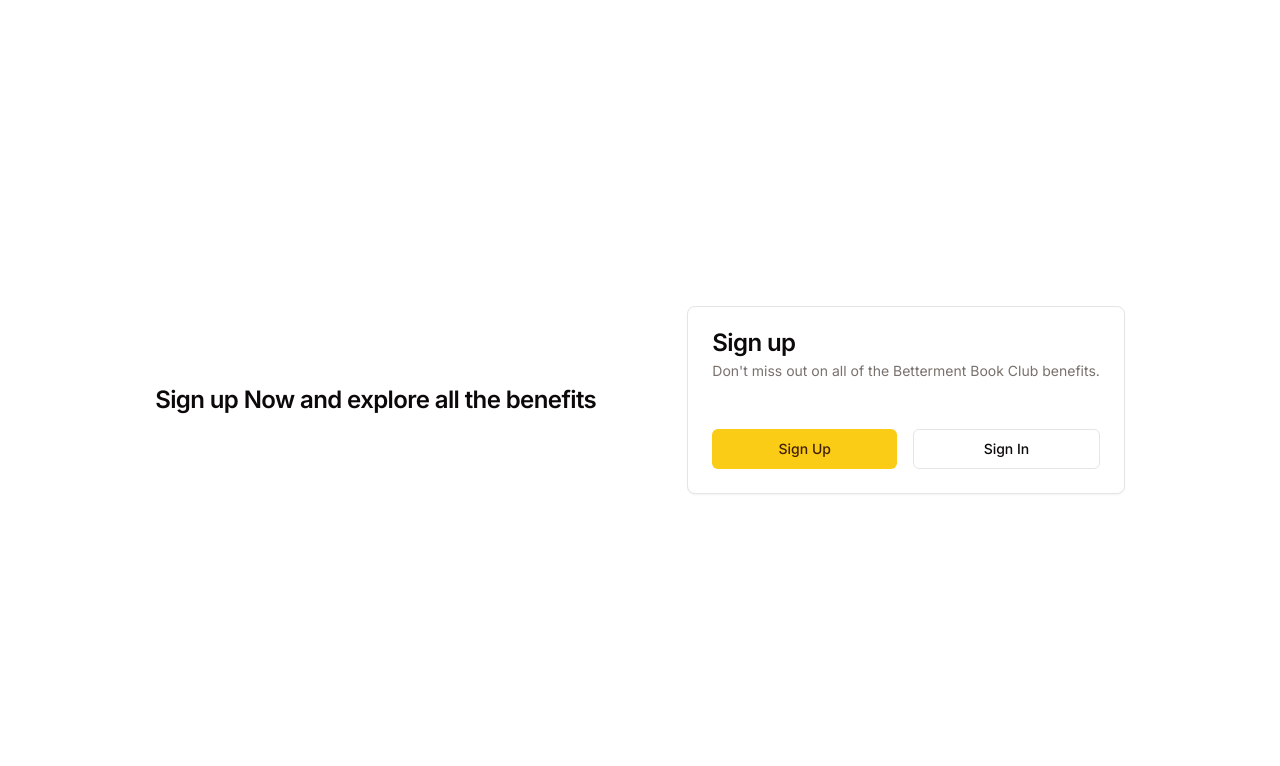
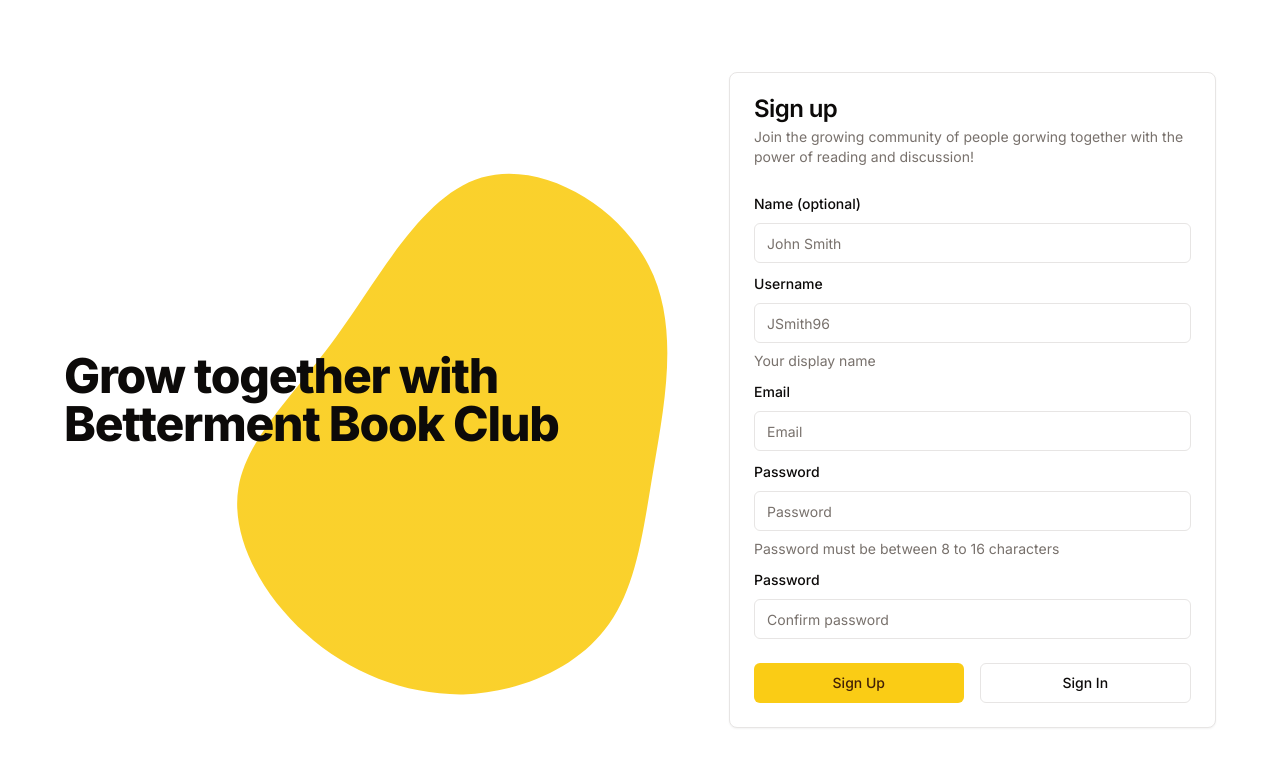
Before and after one commit to Ryan-Williams-Dev/betterment-book-club, a Next.js app: page /auth/sign-up in a window 1280 px wide. Shown: the top 766 px of the page. Built offline with nearby package versions, Linux system fonts and the light colour scheme.

Commit message:
Implemented form for sign up, currently just going to the console, will make sign in page next almost identical

```diff
--- /dev/null
+++ b/app/auth/layout.tsx
@@ -0,0 +1,19 @@
+import Image from "next/image";
+import { ReactNode } from "react";
+
+export default function AuthLayout({ children }: { children: ReactNode }) {
+  return (
+    <section>
+      <div className="absolute w-screen h-screen top md:top-20 md:-left-44">
+        <Image
+          className="-z-10 object-cover md:object-contain"
+          src={"/blob.svg"}
+          fill
+          alt="blog image"
+        />
+      </div>
+
+      {children}
+    </section>
+  );
+}
--- a/app/auth/sign-up/page.tsx
+++ b/app/auth/sign-up/page.tsx
@@ -1,4 +1,10 @@
-import { TypographyH1, TypographyH3 } from "@/components/typography";
+"use client";
+
+import { z } from "zod";
+import { zodResolver } from "@hookform/resolvers/zod";
+import { useForm } from "react-hook-form";
+
+import { TypographyH1 } from "@/components/typography";
 import { Button } from "@/components/ui/button";
 import {
   Card,
@@ -8,27 +14,153 @@ import {
   CardHeader,
   CardTitle,
 } from "@/components/ui/card";
+
 import { cn } from "@/lib/utils";
-import React from "react";
+import {
+  Form,
+  FormControl,
+  FormDescription,
+  FormField,
+  FormItem,
+  FormLabel,
+  FormMessage,
+} from "@/components/ui/form";
+import { Input } from "@/components/ui/input";
+
+const formSchema = z
+  .object({
+    name: z
+      .string()
+      .min(3, { message: "Name Must be at least 3 characters." })
+      .max(30, { message: "Name must be less than 30 characters" })
+      .optional(),
+    username: z
+      .string()
+      .min(3, { message: "Username Must be at least 3 characters." })
+      .max(20, { message: "Username must be less than 20 characters" }),
+    email: z.string().email({ message: "Please eneter a valid email address" }),
+    password: z.string(),
+    confirmPassword: z.string(),
+  })
+  .refine((data) => data.password === data.confirmPassword, {
+    message: "Passwords do not match",
+    path: ["confirmPassword"],
+  });
 
 const SignUpPage = () => {
+  const form = useForm<z.infer<typeof formSchema>>({
+    resolver: zodResolver(formSchema),
+    defaultValues: {
+      name: "",
+      username: "",
+      email: "",
+      password: "",
+      confirmPassword: "",
+    },
+  });
+
+  const onSubmit = (values: z.infer<typeof formSchema>) => {
+    console.log(values);
+  };
+
   return (
-    <div className="min-h-screen w-screen flex flex-col md:flex-row justify-evenly items-center p-4 md:p-16">
-      <TypographyH3>Sign up Now and explore all the benefits</TypographyH3>
-      <Card className={cn("max-w-2xl")}>
+    <div className="min-h-screen max-w-7xl mx-auto gap-4 flex flex-col md:flex-row justify-center md:justify-evenly md:items-center p-4 md:p-16">
+      <div>
+        <TypographyH1>Grow together with Betterment Book Club</TypographyH1>
+      </div>
+
+      <Card>
         <CardHeader>
           <CardTitle>Sign up</CardTitle>
           <CardDescription>
-            Don't miss out on all of the Betterment Book Club benefits.
+            Join the growing community of people gorwing together with the power
+            of reading and discussion!
           </CardDescription>
         </CardHeader>
-        <CardContent></CardContent>
-        <CardFooter className={cn("flex gap-4")}>
-          <Button className={cn("flex-1")}>Sign Up</Button>
-          <Button variant="outline" className={cn("flex-1")}>
-            Sign In
-          </Button>
-        </CardFooter>
+
+        <Form {...form}>
+          <form onSubmit={form.handleSubmit(onSubmit)}>
+            <CardContent className={cn("flex flex-col gap-2")}>
+              <FormField
+                control={form.control}
+                name="name"
+                render={({ field }) => (
+                  <FormItem>
+                    <FormLabel>{"Name (optional)"}</FormLabel>
+                    <FormControl>
+                      <Input placeholder="John Smith" {...field} />
+                    </FormControl>
+                    <FormMessage />
+                  </FormItem>
+                )}
+              />
+              <FormField
+                control={form.control}
+                name="username"
+                render={({ field }) => (
+                  <FormItem>
+                    <FormLabel>Username</FormLabel>
+                    <FormControl>
+                      <Input placeholder="JSmith96" {...field} />
+                    </FormControl>
+                    <FormDescription>Your display name</FormDescription>
+                    <FormMessage />
+                  </FormItem>
+                )}
+              />
+              <FormField
+                control={form.control}
+                name="email"
+                render={({ field }) => (
+                  <FormItem>
+                    <FormLabel>Email</FormLabel>
+                    <FormControl>
+                      <Input placeholder="Email" {...field} />
+                    </FormControl>
+                    <FormMessage />
+                  </FormItem>
+                )}
+              />
+              <FormField
+                control={form.control}
+                name="password"
+                render={({ field }) => (
+                  <FormItem>
+                    <FormLabel>Password</FormLabel>
+                    <FormControl>
+                      <Input placeholder="Password" {...field} />
+                    </FormControl>
+                    <FormDescription>
+                      Password must be between 8 to 16 characters
+                    </FormDescription>
+                    <FormMessage />
+                  </FormItem>
+                )}
+              />
+              <FormField
+                control={form.control}
+                name="confirmPassword"
+                render={({ field }) => (
+                  <FormItem>
+                    <FormLabel>Password</FormLabel>
+                    <FormControl>
+                      <Input placeholder="Confirm password" {...field} />
+                    </FormControl>
+                    <FormMessage />
+                  </FormItem>
+                )}
+              />
+            </CardContent>
+            <CardFooter className={cn("flex gap-4")}>
+              <Button type="submit" className={cn("flex-1")}>
+                Sign Up
+              </Button>
+              <Button variant="outline" className={cn("flex-1")}>
+                Sign In
+              </Button>
+            </CardFooter>
+          </form>
+        </Form>
       </Card>
     </div>
   );
--- /dev/null
+++ b/components/ui/input.tsx
@@ -0,0 +1,25 @@
+import * as React from "react"
+
+import { cn } from "@/lib/utils"
+
+export interface InputProps
+  extends React.InputHTMLAttributes<HTMLInputElement> {}
+
+const Input = React.forwardRef<HTMLInputElement, InputProps>(
+  ({ className, type, ...props }, ref) => {
+    return (
+      <input
+        type={type}
+        className={cn(
+          "flex h-10 w-full rounded-md border border-input bg-background px-3 py-2 text-sm ring-offset-background file:border-0 file:bg-transparent file:text-sm file:font-medium placeholder:text-muted-foreground focus-visible:outline-none focus-visible:ring-2 focus-visible:ring-ring focus-visible:ring-offset-2 disabled:cursor-not-allowed disabled:opacity-50",
+          className
+        )}
+        ref={ref}
+        {...props}
+      />
+    )
+  }
+)
+Input.displayName = "Input"
+
+export { Input }
```
Also changed, not shown: public/blob.svg (added).
